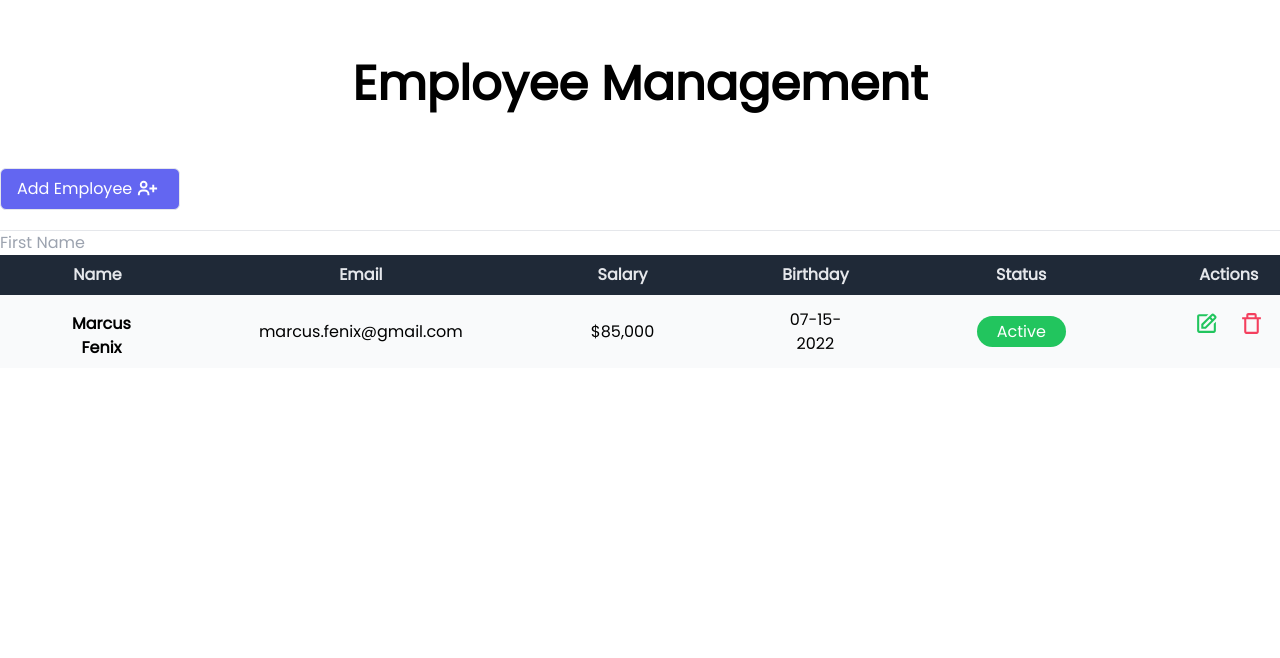
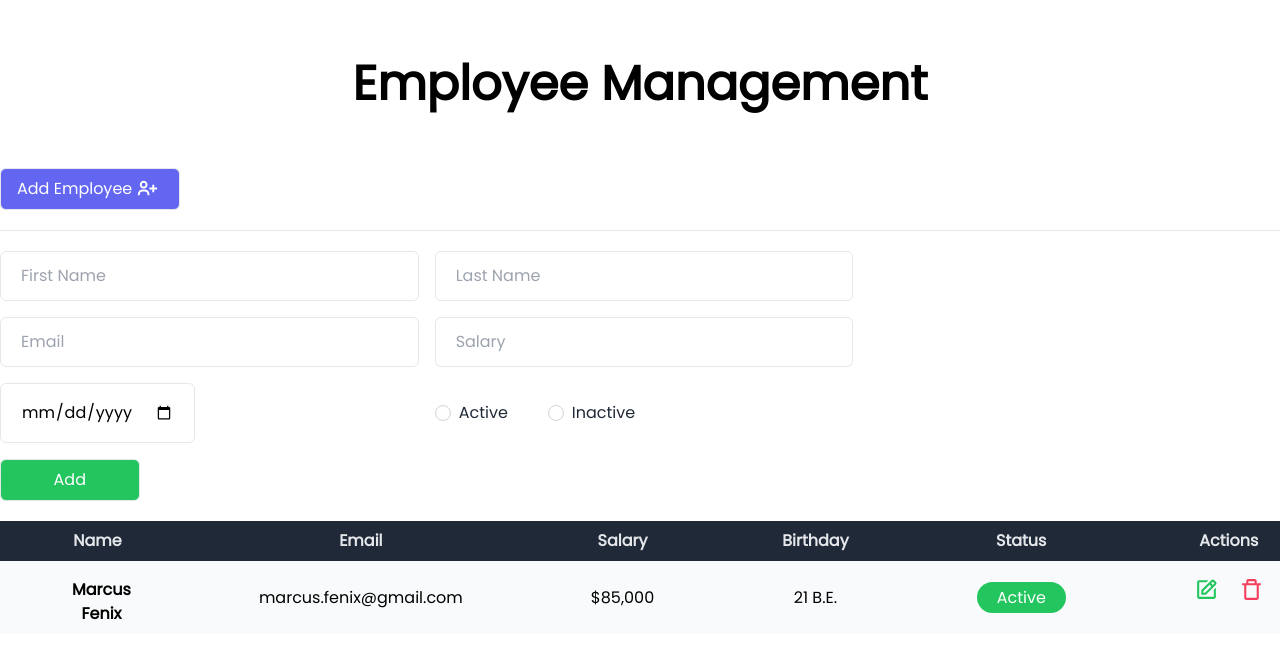
Before and after one commit to Leonard-McCook/NextJS_CRUD_App, a Next.js app: page / in a window 1280 px wide. Shown: the top 658 px of the page. Built offline with nearby package versions, Linux system fonts and the light colour scheme.

Commit message:
Add form inputs

```diff
--- a/components/form.js
+++ b/components/form.js
@@ -1,9 +1,40 @@
 export default function form() {
   return (
-    <form>
+    <form className="grid lg:grid-cols-2 w-4/6 gap-4">
         <div className="input-type">
-          <input type="text" name="firstname" placeholder="First Name" />
+          <input type="text" name="firstname" className="border w-full px-5 py-3 focus:outline-none rounded-md" placeholder="First Name" />
+       </div>
+       <div className="input-type">
+          <input type="text" name="lastname" className="border w-full px-5 py-3 focus:outline-none rounded-md" placeholder="Last Name" />
+       </div>
+       <div className="input-type">
+          <input type="text" name="email" className="border w-full px-5 py-3 focus:outline-none rounded-md" placeholder="Email" />
+       </div>
+       <div className="input-type">
+          <input type="text" name="salary" className="border w-full px-5 py-3 focus:outline-none rounded-md" placeholder="Salary" />
+       </div>
+       <div className="input-type">
+          <input type="date" name="date" className="border px-5 py-4 focus:outline-none rounded-md" placeholder="Salary" />
+       </div>
+
+       <div className="flex gap-10 items-center">
+        <div>
+            <div className="form-check">
+                <input type="radio" value="Active" id="radioDefault1" name="status" className="form-check-input appearance-none rounded-full h-4 w-4 border border-gray-300 bg-white checked:bg-green-500 checked:border-gray-500 focus:outline-none transition duration-200 mt-1 align-top bg-no-repeat bg-center bg-contain float-left mr-2 cursor-pointer" />
+                <label htmlFor="radioDefault1" className="inline-block text-gray-800">
+                    Active
+                </label>
+            </div>
         </div>
+        <div className="form-check">
+                <input type="radio" value="Inactive" id="radioDefault2" name="status" className="form-check-input appearance-none rounded-full h-4 w-4 border border-gray-300 bg-white checked:bg-green-500 checked:border-gray-500 focus:outline-none transition duration-200 mt-1 align-top bg-no-repeat bg-center bg-contain float-left mr-2 cursor-pointer" />
+                <label htmlFor="radioDefault2" className="inline-block text-gray-800">
+                    Inactive
+                </label>
+            </div>
+       </div>
+       <button className="flex justify-center text-md w-2/6 bg-green-500 text-white px-4 py-2 border rounded-md hover:bg-gray-50 hover:border-green-500 hover:text-green-500">Add</button>
+
     </form>
   )
 }
--- a/components/table.js
+++ b/components/table.js
@@ -37,7 +37,7 @@ export default function table() {
                     <span>$85,000</span>
                 </td>
                 <td class="px-16 py-2">
-                    <span>07-15-2022</span>
+                    <span>21 B.E.</span>
                 </td>
                 <td class="px-16 py-2">
                     <button className="cursor"><span className="bg-green-500 text-white px-5 py-1 rounded-full">Active</span></button>
--- a/pages/index.js
+++ b/pages/index.js
@@ -29,7 +29,7 @@ export default function Home() {
         </div>
 
         {/* collapsible form */}
-        <div className="container mx-auto">
+        <div className="container mx-auto py-5">
           <Form></Form>
         </div>
 
```
